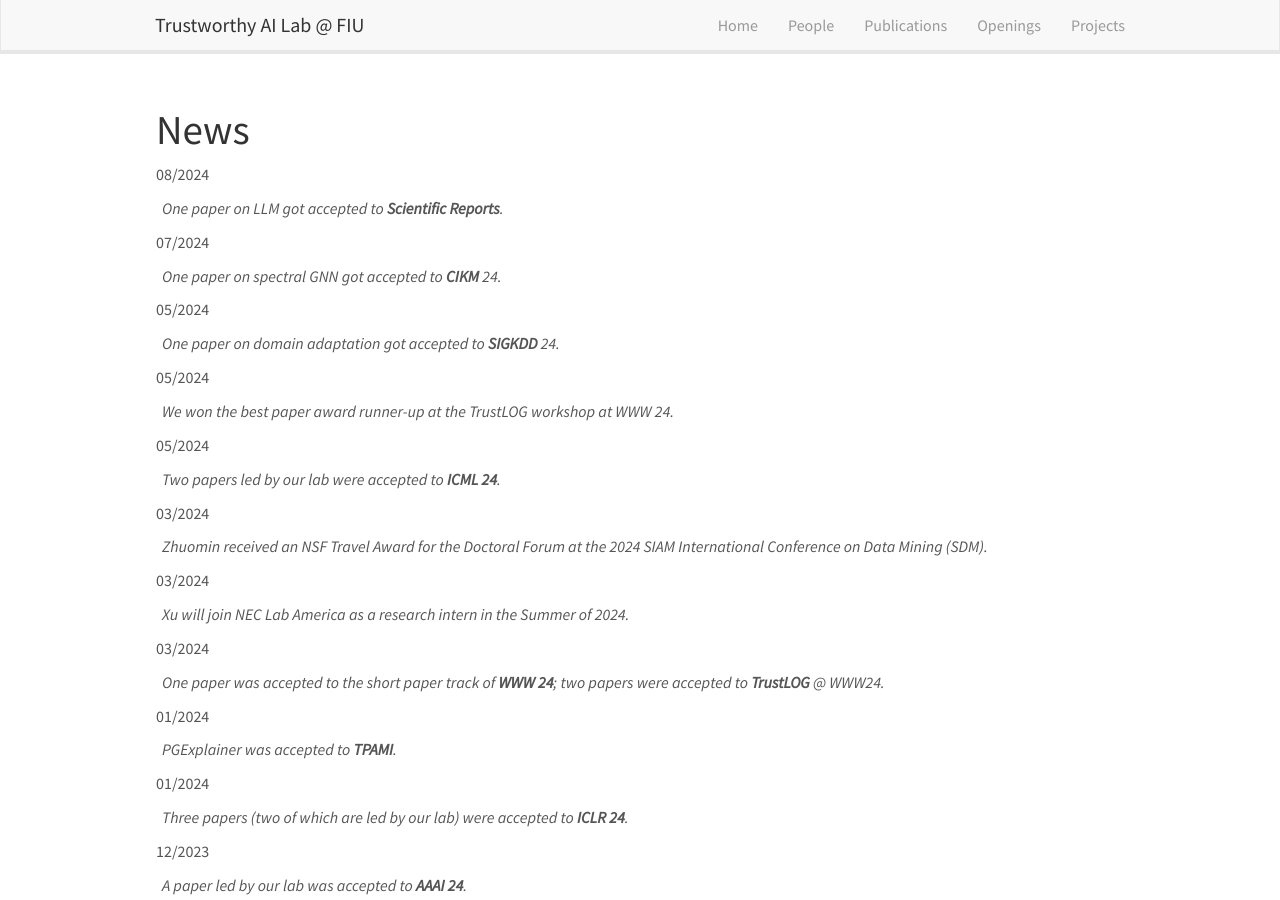
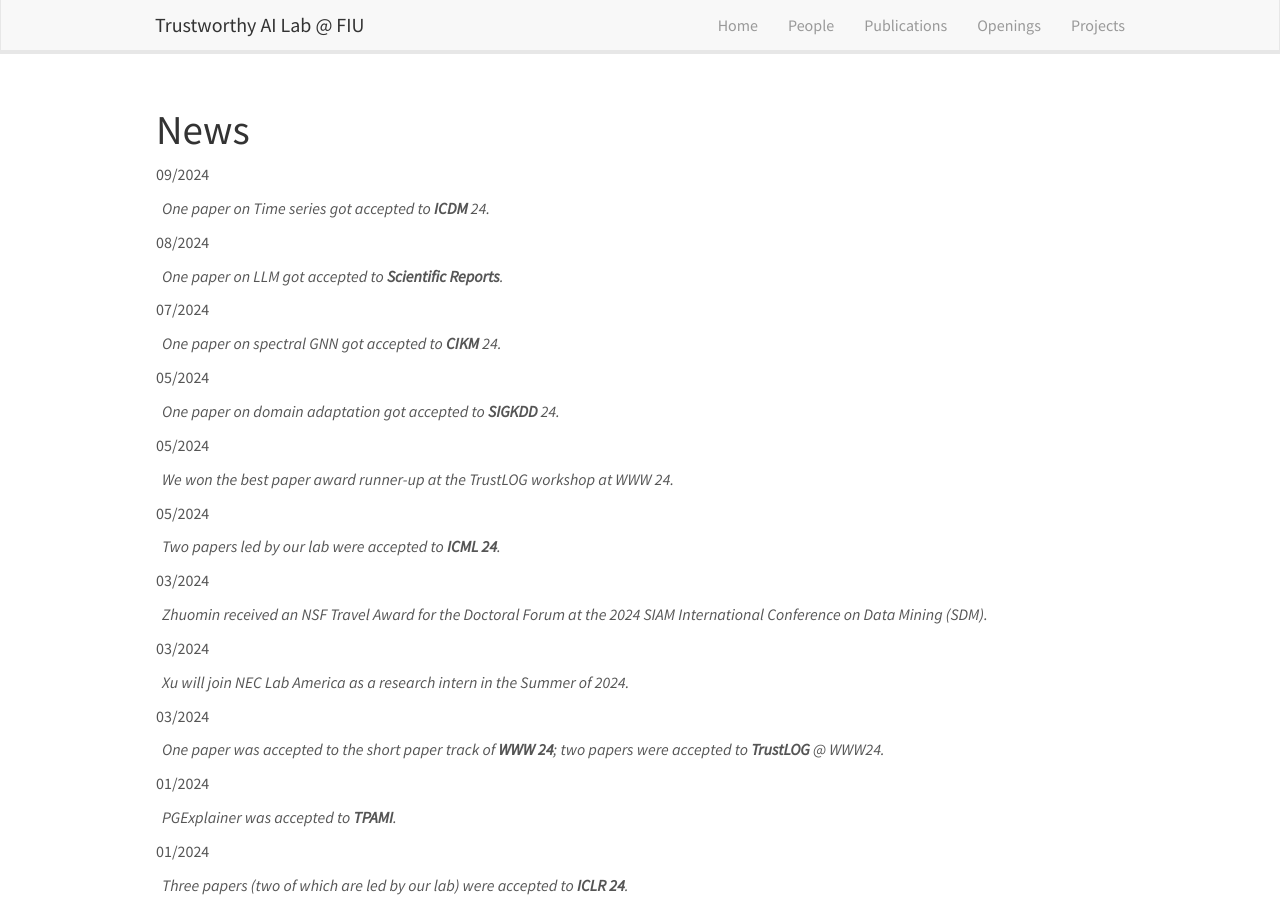
Before and after one commit to trustai4s-lab/trustai4s-lab.github.io, a Jekyll site: the page built from _pages/allnews.md, in a window 1280 px wide and 900 px high. Built offline with Jekyll 4.4.1, drawn with Linux system fonts in a browser that asks for light colours; nearby versions of some CDN libraries.

Commit message:
Update news.yml

```diff
--- a/_data/news.yml
+++ b/_data/news.yml
@@ -1,3 +1,6 @@
+- date: 09/2024
+  headline: One paper on Time series got accepted to **ICDM** 24.
+
 - date: 08/2024
   headline: One paper on LLM got accepted to **Scientific Reports**.
 
```
